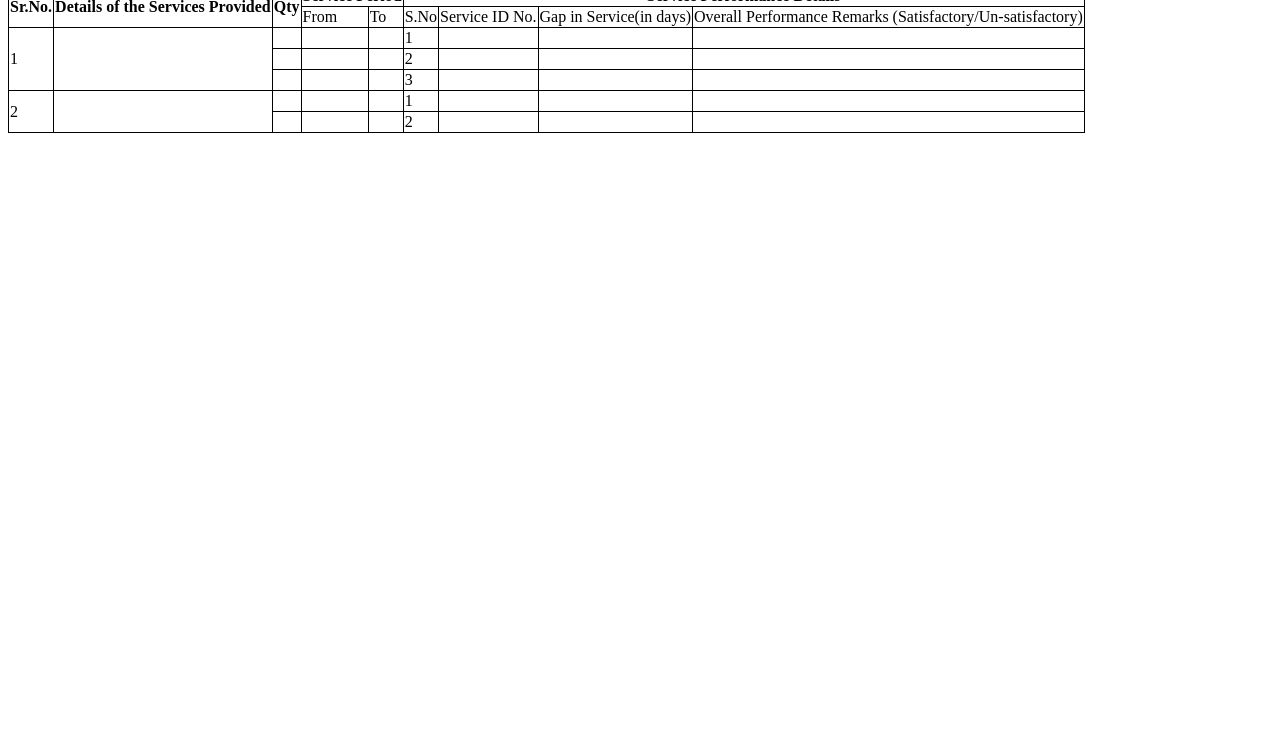
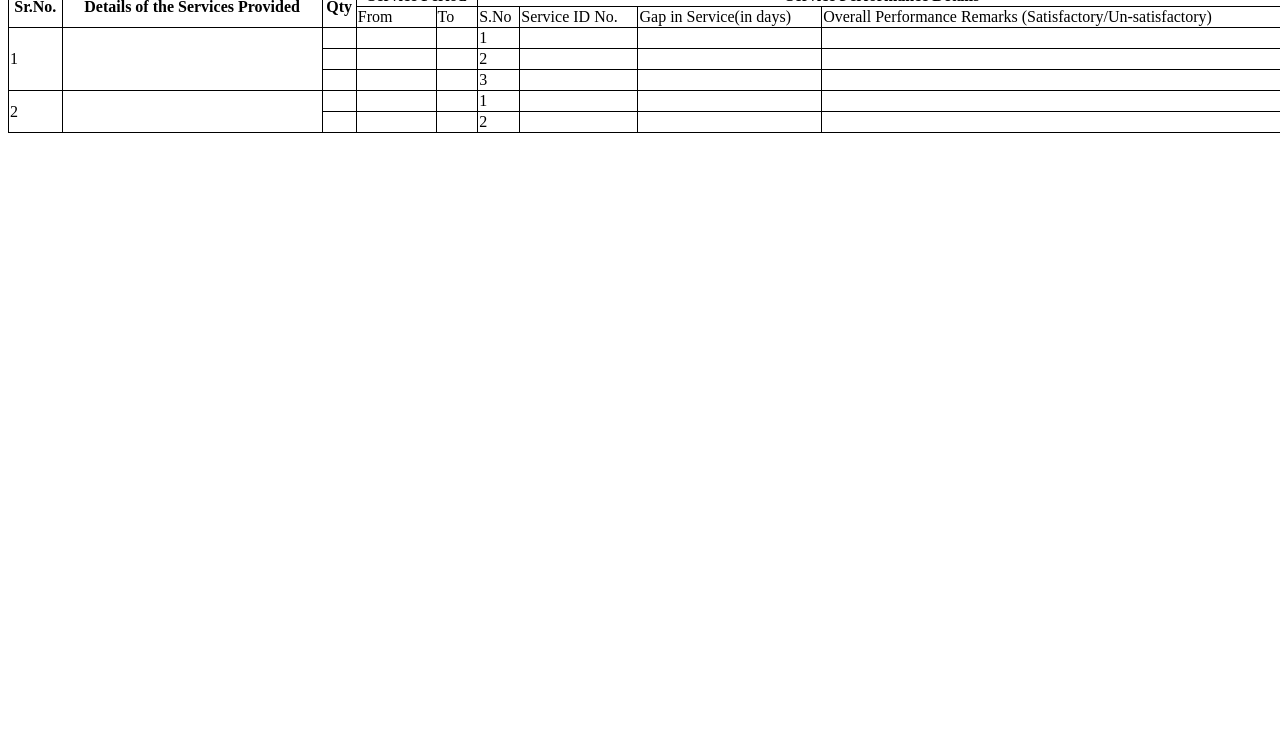
Before and after one commit to SnowflakeTwilight/Diwali-assignment, a plain HTML site: page check18.html in a window 1280 px wide. Shown: the part 70-800 px from the top of the page. Drawn offline with Linux system fonts and the light colour scheme.

Commit message:
Update check18.css

```diff
--- a/check18.css
+++ b/check18.css
@@ -12,3 +12,6 @@ td {
     border-style: solid;
     border-collapse: collapse;
 }
+table{
+    width: 100vw;
+}
```
